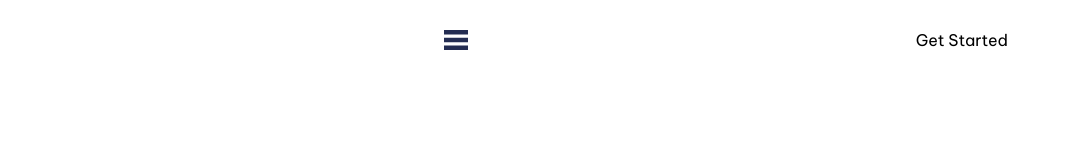
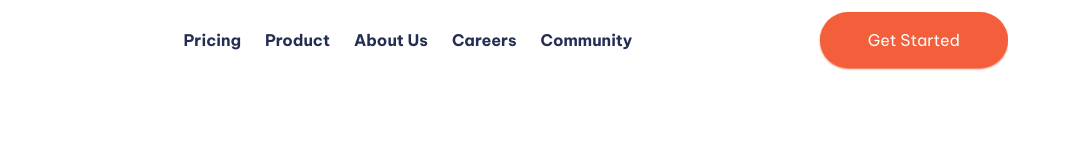
Before and after one commit to JhymerMartinez/TailwindCssLandingPage, a website: page src/index.html in a window 1280 px wide. Shown: the full height of the page, 208-1280 px from the left. Drawn offline with Linux system fonts and the light colour scheme.

Commit message:
feat: customize the menu to be shown on large devices

```diff
--- a/src/css/config.css
+++ b/src/css/config.css
@@ -6,4 +6,8 @@
   .wrapper {
     @apply w-[90%] mx-auto overflow-hidden max-w-screen-xl;
   }
+
+  .button {
+    @apply bg-bright-red text-vary-light-gray block w-max py-4 px-12 rounded-full;
+  }
 }
--- a/src/index.html
+++ b/src/index.html
@@ -19,11 +19,11 @@
       </a>
       <input type="checkbox" id="menu" class="peer hidden">
       <label for="menu"
-        class="bg-open-menu w-6 h-5 bg-cover bg-center cursor-pointer peer-checked:bg-close-menu transition-all z-50"></label>
+        class="bg-open-menu w-6 h-5 bg-cover bg-center cursor-pointer peer-checked:bg-close-menu transition-all z-50 md:hidden"></label>
       <div
-        class="fixed inset-0 bg-gradient-to-b from-white/70 to-black/70 translate-x-full peer-checked:translate-x-0 transition-transform">
+        class="fixed inset-0 bg-gradient-to-b from-white/70 to-black/70 translate-x-full peer-checked:translate-x-0 transition-transform md:static md:translate-x-0 md:bg-none">
         <ul
-          class="absolute bg-white top-24 p-12 inset-x-0 w-[90%] mx-auto rounded-md text-center grid gap-6 h-max font-bold text-dark-blue shadow-2xl">
+          class="absolute bg-white top-24 p-12 inset-x-0 w-[90%] mx-auto rounded-md text-center grid gap-6 h-max font-bold text-dark-blue shadow-2xl md:w-max md:bg-transparent md:p-0 md:grid-flow-col md:static">
           <li><a href="#">Pricing</a></li>
           <li><a href="#">Product</a></li>
           <li><a href="#">About Us</a></li>
@@ -31,7 +31,7 @@
           <li><a href="#">Community</a></li>
         </ul>
       </div>
-      <a href="#">Get Started</a>
+      <a href="#" class="button shadow-sm shadow-bright-red hidden lg:block">Get Started</a>
     </nav>
   </header>
 
```
Also changed, not shown: src/css/styles.css.
